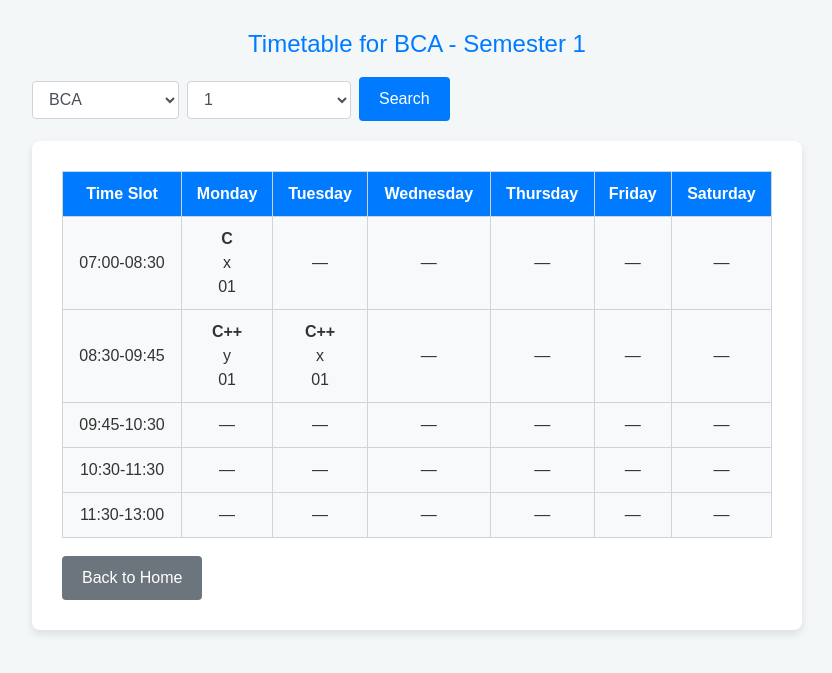
After one commit to NilPatel14/TimeTableManagement, a Django app: page /showtimetable in a window 1280 px wide. The commit adds this page. Shown: the top 673 px of the page, without its empty margins (223-1055 px from the left). Run offline with Django 4.2, Linux system fonts and the light colour scheme; data comes from the database, SQL or seed files in the repository; some libraries are stand-ins or nearby versions.

Commit message:
Timetable showing done

```diff
--- a/timeTable/admin.py
+++ b/timeTable/admin.py
@@ -37,7 +37,7 @@
 
 # Customize the TimeTable admin interface
 class TimeTableAdmin(admin.ModelAdmin):
-    list_display = ('subject', 'day', 'start_time', 'end_time')  # Fields to display in the list view
+    list_display = ('subject', 'day', 'time_slot')  # Fields to display in the list view
     search_fields = ('subject__name', 'day')  # Fields to search in the admin interface
     list_filter = ('day', 'subject')  # Fields to filter in the admin interface
 
--- a/timeTable/models.py
+++ b/timeTable/models.py
@@ -57,11 +57,18 @@ class AssignSubject(models.Model):
     semester = models.ForeignKey(Semester, on_delete=models.CASCADE)
 
 class TimeTable(models.Model):
+    TIME_SLOT_CHOICES = [
+        ('07:00-08:30', '07:00 - 08:30'),
+        ('08:30-09:45', '08:30 - 09:45'),
+        ('09:45-10:30', '09:45 - 10:30'),
+        ('10:30-11:30', '10:30 - 11:30'),
+        ('11:30-13:00', '11:30 - 13:00'),
+    ]
+
     course = models.ForeignKey(Course, on_delete=models.CASCADE, null=True)
     subject = models.ForeignKey(Subject, on_delete=models.CASCADE)
     faculty = models.ForeignKey(Faculty, on_delete=models.CASCADE,null=True)
     classroom = models.ForeignKey(Classroom, on_delete=models.CASCADE)
     semester = models.ForeignKey(Semester, on_delete=models.ForeignKey,null=True)
     day = models.ForeignKey(Day, on_delete=models.CASCADE)
-    start_time = models.TimeField()
-    end_time = models.TimeField()
+    time_slot = models.CharField(max_length=20, choices=TIME_SLOT_CHOICES,null=True)
--- a/timeTable/templates/index.html
+++ b/timeTable/templates/index.html
@@ -47,28 +47,26 @@
             <table class="table table-striped">
                 <thead>
                     <tr>
+                        <th>Time</th>
                         <th>Course</th>
                         <th>Subject</th>
                         <th>Faculty</th>
                         <th>Classroom</th>
                         <th>Day</th>
                         <th>Semester</th>
-                        <th>Start Time</th>
-                        <th>End Time</th>
                         <th>Actions</th>
                     </tr>
                 </thead>
                 <tbody>
                     {% for timetable in timetables %}
                         <tr>
+                            <td>{{ timetable.time_slot }}</td>
                             <td>{{ timetable.course }}</td>
                             <td>{{ timetable.subject }}</td>
                             <td>{{ timetable.faculty }}</td>
                             <td>{{ timetable.classroom }}</td>
                             <td>{{ timetable.day }}</td>
                             <td>{{ timetable.semester }}</td>
-                            <td>{{ timetable.start_time }}</td>
-                            <td>{{ timetable.end_time }}</td>
                             <td class="actions">
                                 <a href="{% url 'timetable_edit' timetable.pk %}" class="btn btn-warning btn-sm">Edit</a>
                                 <a href="{% url 'timetable_delete' timetable.pk %}" class="btn btn-danger btn-sm" onclick="return confirm('Are you sure?');">Delete</a>
--- a/timeTable/templates/new1.html
+++ b/timeTable/templates/new1.html
@@ -58,7 +58,7 @@
         </div>
 
         <div class="card">
-          <h2>Show TimeTable</h2>
+          <h2>Make TimeTable</h2>
           <p>Create a new timetable.</p>
           <a href="{% url 'timetable' %}">
           <button class="button">View Details</button>
@@ -78,7 +78,7 @@
         </div>
 
         <div class="card">
-          <h2>Make TimeTable</h2>
+          <h2>Show TimeTable</h2>
           <p>Create a new timetable.</p>
           <button class="button">View Details</button>
         </div>
--- /dev/null
+++ b/timeTable/templates/showtimetable.html
@@ -0,0 +1,143 @@
+{% load static %}
+<!DOCTYPE html>
+<html lang="en">
+<head>
+    <meta charset="UTF-8">
+    <meta name="viewport" content="width=device-width, initial-scale=1.0">
+    <title>Timetable</title>
+    <!-- Bootstrap CSS (Optional for additional styling) -->
+    <link rel="stylesheet" href="https://stackpath.bootstrapcdn.com/bootstrap/4.5.2/css/bootstrap.min.css">
+
+    <style>
+        body {
+            font-family: Arial, sans-serif;
+            background-color: #f4f7f8;
+            color: #333;
+            margin: 0;
+            padding: 0;
+        }
+        .container {
+            margin-top: 30px;
+            max-width: 800px;
+        }
+        h1 {
+            margin-bottom: 20px;
+            text-align: center;
+            color: #007bff;
+            font-size: 24px;
+        }
+        .table-container {
+            background-color: #ffffff;
+            padding: 30px;
+            border-radius: 8px;
+            box-shadow: 0 4px 8px rgba(0, 0, 0, 0.1);
+        }
+        table {
+            width: 100%;
+            border-collapse: collapse;
+            margin-bottom: 20px;
+        }
+        th, td {
+            padding: 10px;
+            border: 1px solid #ced4da;
+            text-align: center;
+        }
+        th {
+            background-color: #007bff;
+            color: #ffffff;
+        }
+        td {
+            background-color: #f8f9fa;
+        }
+        .btn {
+            margin-top: -2px;
+            padding: 10px 20px;
+            font-size: 16px;
+            border-radius: 4px;
+            display: inline-block;
+        }
+        .btn-primary {
+            background-color: #007bff;
+            border: none;
+            color: #ffffff;
+        }
+        .btn-primary:hover {
+            background-color: #0056b3;
+        }
+        .btn-secondary {
+            background-color: #6c757d;
+            border: none;
+            color: #ffffff;
+        }
+        .btn-secondary:hover {
+            background-color: #5a6268;
+        }
+        .form-container {
+            margin-bottom: 20px;
+        }
+    </style>
+</head>
+<body>
+    <div class="container">
+        <h1>Timetable for {{ selected_course.name }} - Semester {{ selected_semester.name }}</h1>
+        <div class="form-container">
+            <form method="get" class="form-inline">
+                <div class="form-group mr-2">
+                    <label for="course" class="sr-only">Course</label>
+                    <select name="course" id="course" class="form-control">
+                        <option value="">Select Course</option>
+                        {% for course in courses %}
+                            <option value="{{ course.id }}" {% if course == selected_course %}selected{% endif %}>{{ course.name }}</option>
+                        {% endfor %}
+                    </select>
+                </div>
+                <div class="form-group mr-2">
+                    <label for="semester" class="sr-only">Semester</label>
+                    <select name="semester" id="semester" class="form-control">
+                        <option value="">Select Semester</option>
+                        {% for semester in semesters %}
+                            <option value="{{ semester.id }}" {% if semester == selected_semester %}selected{% endif %}>{{ semester.name }}</option>
+                        {% endfor %}
+                    </select>
+                </div>
+                <button type="submit" class="btn btn-primary">Search</button>
+            </form>
+        </div>
+        <div class="table-container">
+            <table>
+                <thead>
+                    <tr>
+                        <th>Time Slot</th>
+                        {% for day in days %}
+                            <th>{{ day.day }}</th>
+                        {% endfor %}
+                    </tr>
+                </thead>
+                <tbody>
+                    {% for row in timetable_data %}
+                        <tr>
+                            <td>{{ row.time_slot }}</td>
+                            {% for entry in row.entries %}
+                                <td>
+                                    {% if entry %}
+                                        <strong>{{ entry.subject.name }}</strong><br>
+                                        {{ entry.faculty.name }}<br>
+                                        {{ entry.classroom.name }}
+                                    {% else %}
+                                        &mdash;
+                                    {% endif %}
+                                </td>
+                            {% endfor %}
+                        </tr>
+                    {% endfor %}
+                </tbody>
+            </table>
+            <a href="{% url 'index' %}" class="btn btn-secondary">Back to Home</a>
+        </div>
+    </div>
+
+    <!-- Bootstrap JS (Optional for additional functionality) -->
+    <script src="https://code.jquery.com/jquery-3.6.0.min.js"></script>
+    <script src="https://stackpath.bootstrapcdn.com/bootstrap/4.5.2/js/bootstrap.min.js"></script>
+</body>
+</html>
--- a/timeTable/urls.py
+++ b/timeTable/urls.py
@@ -10,4 +10,5 @@ urlpatterns = [
     path('timetable/create/', views.timetable_create, name='timetable_create'),
     path('timetable/<int:pk>/edit/', views.timetable_edit, name='timetable_edit'),
     path('timetable/<int:pk>/delete/', views.timetable_delete, name='timetable_delete'),
+    path('showtimetable',views.showtimetable,name="showtimetable")
 ]
--- a/timeTable/views.py
+++ b/timeTable/views.py
@@ -53,3 +53,54 @@ def timetable_delete(request, pk):
     timetable = get_object_or_404(TimeTable, pk=pk)
     timetable.delete()
     return redirect('timetable')
+
+
+
+def showtimetable(request):
+    # Initialize search parameters with default values
+    selected_course = None
+    selected_semester = None
+
+    if request.method == 'GET':
+        selected_course_id = request.GET.get('course')
+        selected_semester_id = request.GET.get('semester')
+
+        # Fetch selected course and semester if provided
+        if selected_course_id:
+            selected_course = Course.objects.get(id=selected_course_id)
+        if selected_semester_id:
+            selected_semester = Semester.objects.get(id=selected_semester_id)
+
+    # Default to the first course and semester if none is selected
+    if not selected_course:
+        selected_course = Course.objects.first()
+    if not selected_semester:
+        selected_semester = Semester.objects.first()
+
+    # Retrieve timetable entries based on selected course and semester
+    timetable_entries = TimeTable.objects.filter(
+        course=selected_course,
+        semester=selected_semester
+    )
+
+    days = Day.objects.all()  # Fetch all Day objects
+    time_slots = [slot[0] for slot in TimeTable.TIME_SLOT_CHOICES]
+
+    # Creating a list of dictionaries for easy access in the template
+    timetable_data = []
+    for time_slot in time_slots:
+        row = {'time_slot': time_slot, 'entries': []}
+        for day in days:
+            entry = timetable_entries.filter(day=day, time_slot=time_slot).first()
+            row['entries'].append(entry)
+        timetable_data.append(row)
+
+    context = {
+        'timetable_data': timetable_data,
+        'days': days,
+        'courses': Course.objects.all(),
+        'semesters': Semester.objects.all(),
+        'selected_course': selected_course,
+        'selected_semester': selected_semester,
+    }
+    return render(request, 'showtimetable.html', context)
```
Also changed, not shown: timeTable/forms.py (+2 -7 lines), timeTable/templates/timetable_form.html (+17 -26 lines), db.sqlite3, timeTable/migrations/0012_remove_timetable_end_time_and_more.py (added), timeTable/migrations/0013_remove_timetable_time_timetable_time_slot.py (added).
